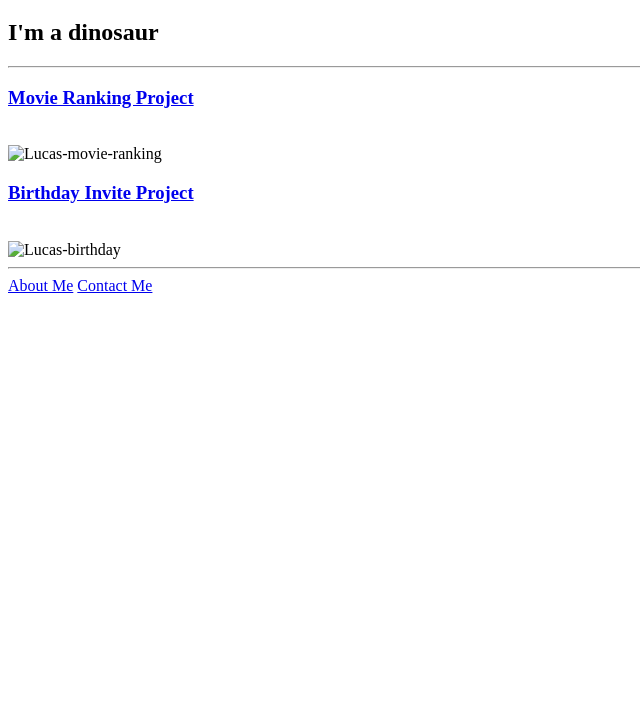
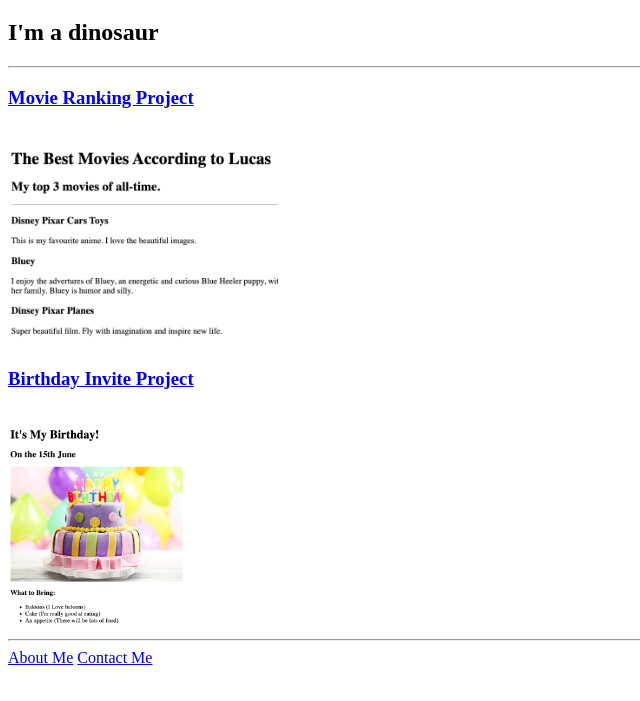
Before and after one commit to tracyingk/html-portfolio, a plain HTML site: page index.html in a window 1280 px wide. Shown: the part 61-762 px from the top of the page, without its empty margins (0-640 px from the left). Drawn offline with Linux system fonts and the light colour scheme.

Commit message:
Add files via upload

```diff
--- a/index.html
+++ b/index.html
@@ -26,7 +26,7 @@
 <!-- TODO 6: Add images to show the project previews
 HINT for TODO 6: You can use the height attribute set to 200 to make the image smaller:
 https://developer.mozilla.org/en-US/docs/Web/HTML/Element/img#attr-height -->
-<img src="../4.3 HTML Porfolio Project/assets/images/Lucas-movie-ranking.png"
+<img src="./assets/images/Lucas-movie-ranking.png"
 style="height: 200px;"
 alt="Lucas-movie-ranking"
 />
@@ -34,7 +34,7 @@ alt="Lucas-movie-ranking"
 
 <h3><a href="./public/birthday-invite.html">Birthday Invite Project</a></h3>
 <br/>
-<img src="../4.3 HTML Porfolio Project/assets/images/Lucas-birthday .png"
+<img src="./assets/images/Lucas-birthday .png"
 style="height: 200px;"
 alt="Lucas-birthday"
 />
```
